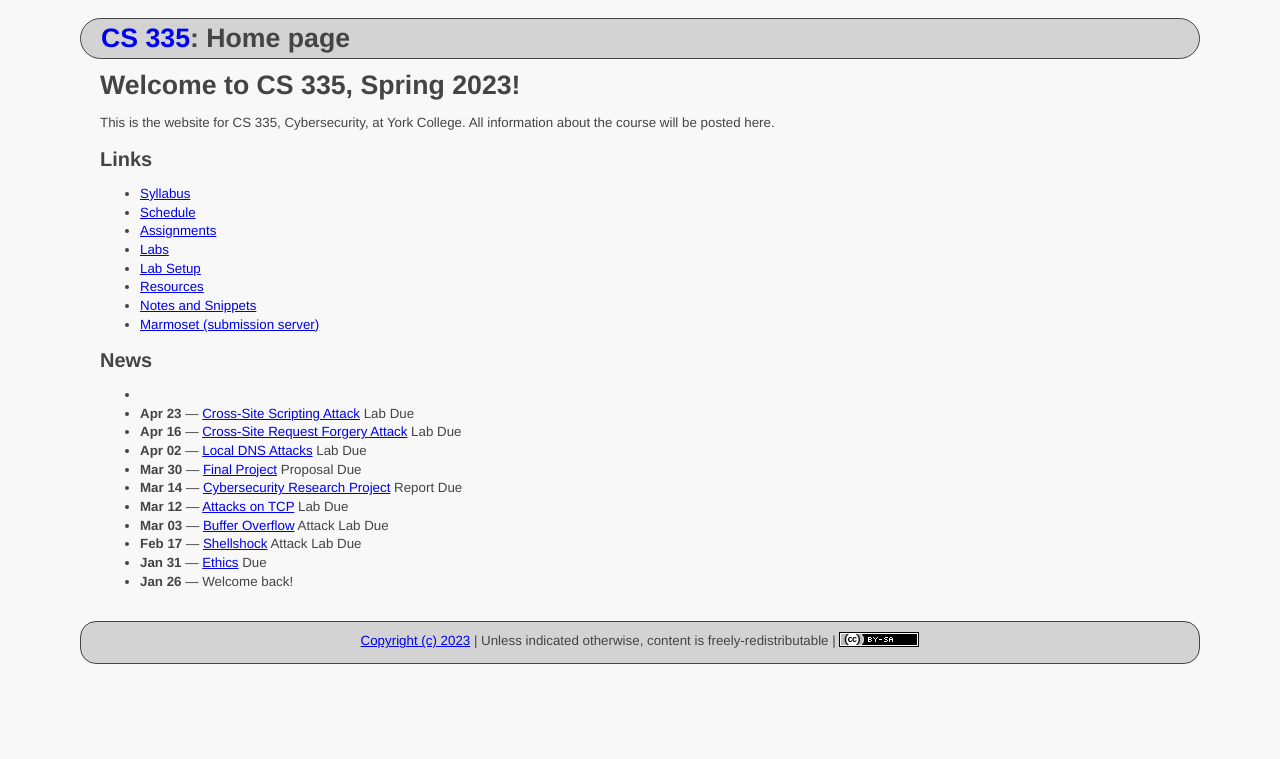
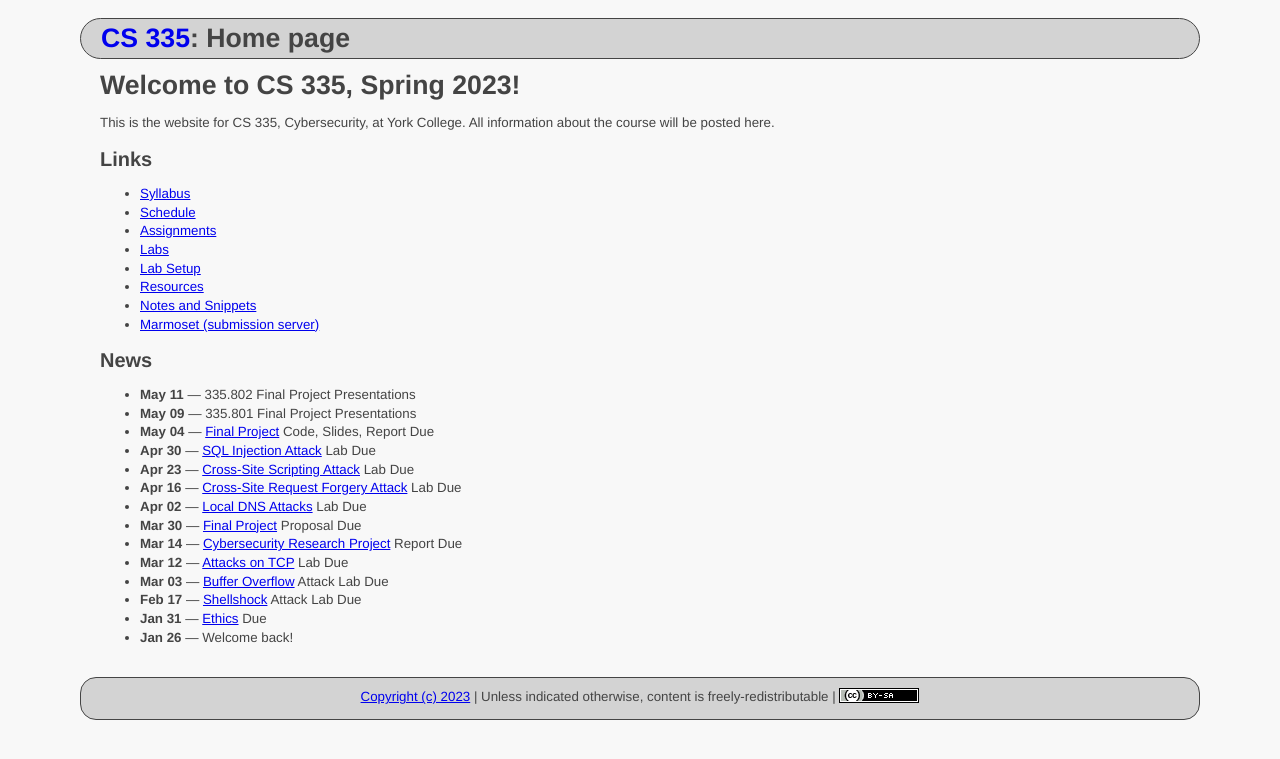
Before and after one commit to ycpcs/cs335-spring2023, a Jekyll site: the page built from index.md, in a window 1280 px wide. Shown: the top 759 px of the page. Built offline with Jekyll 4.4.1, drawn with Linux system fonts in a browser that asks for light colours.

```diff
--- a/index.md
+++ b/index.md
@@ -19,11 +19,10 @@ This is the website for CS 335, Cybersecurity, at York College. All information
 
 ## News
 
-<!-- * **May 06** &mdash; [Final Project](assignments/project.html) Code, Slides, Report Due
+* **May 11** &mdash; 335.802 Final Project Presentations
+* **May 09** &mdash; 335.801 Final Project Presentations
+* **May 04** &mdash; [Final Project](assignments/project.html) Code, Slides, Report Due
 * **Apr 30** &mdash; [SQL Injection Attack](labs/sql_attack.html) Lab Due
-* **Apr 16** &mdash; [Cross-Site Request Forgery Attack](labs/csrf_attack.html) Lab Due
-* **Mar 17** &mdash; [Packet Sniffing and Spoofing](labs/sniff_spoof.html) Lab Due-->
-*
 * **Apr 23** &mdash; [Cross-Site Scripting Attack](labs/xss_attack.html) Lab Due
 * **Apr 16** &mdash; [Cross-Site Request Forgery Attack](labs/csrf.html) Lab Due
 * **Apr 02** &mdash; [Local DNS Attacks](labs/dns_attack.html) Lab Due
```
Also changed, not shown: other parts of index.md (+0 -2 lines), assignments/project.md (+4 -2 lines), labs/index.md (+0 -10 lines), labs/sql_attack.md (added, +34 -0 lines), 2 other files.
